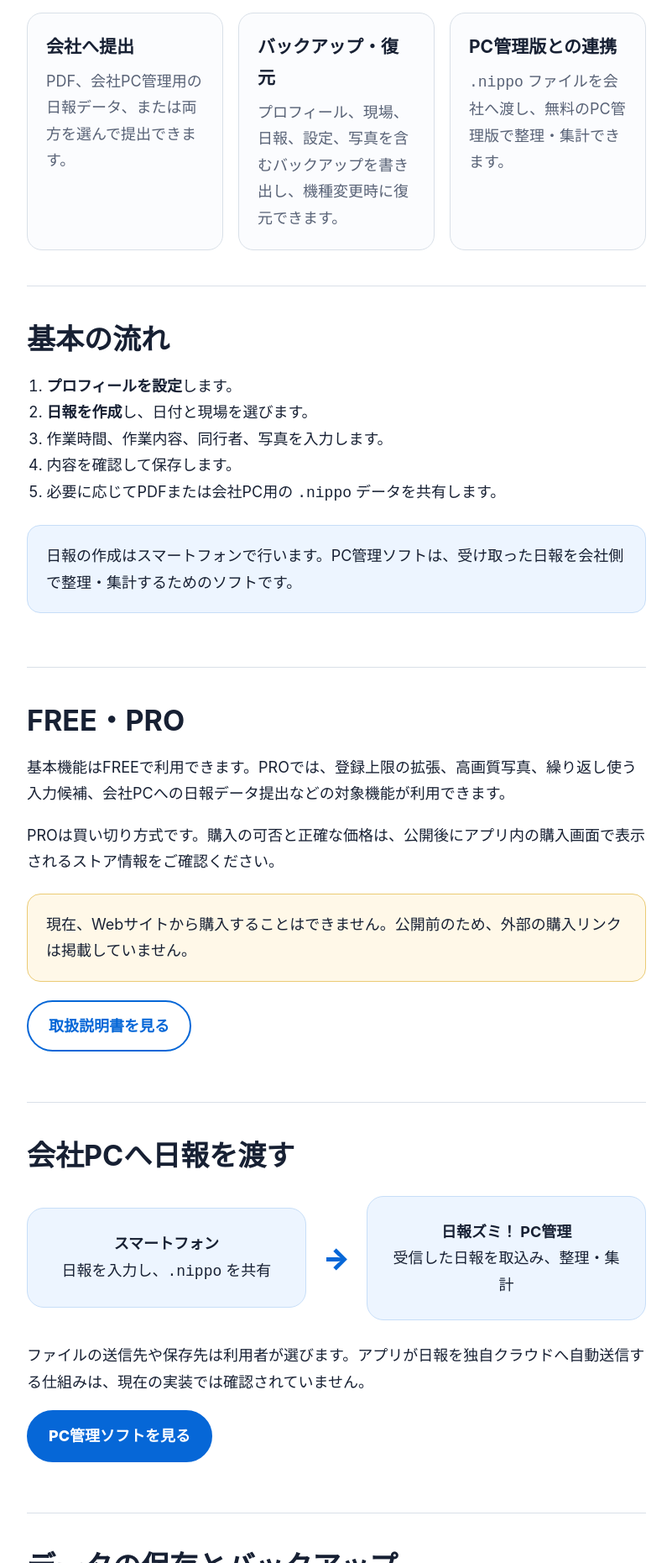
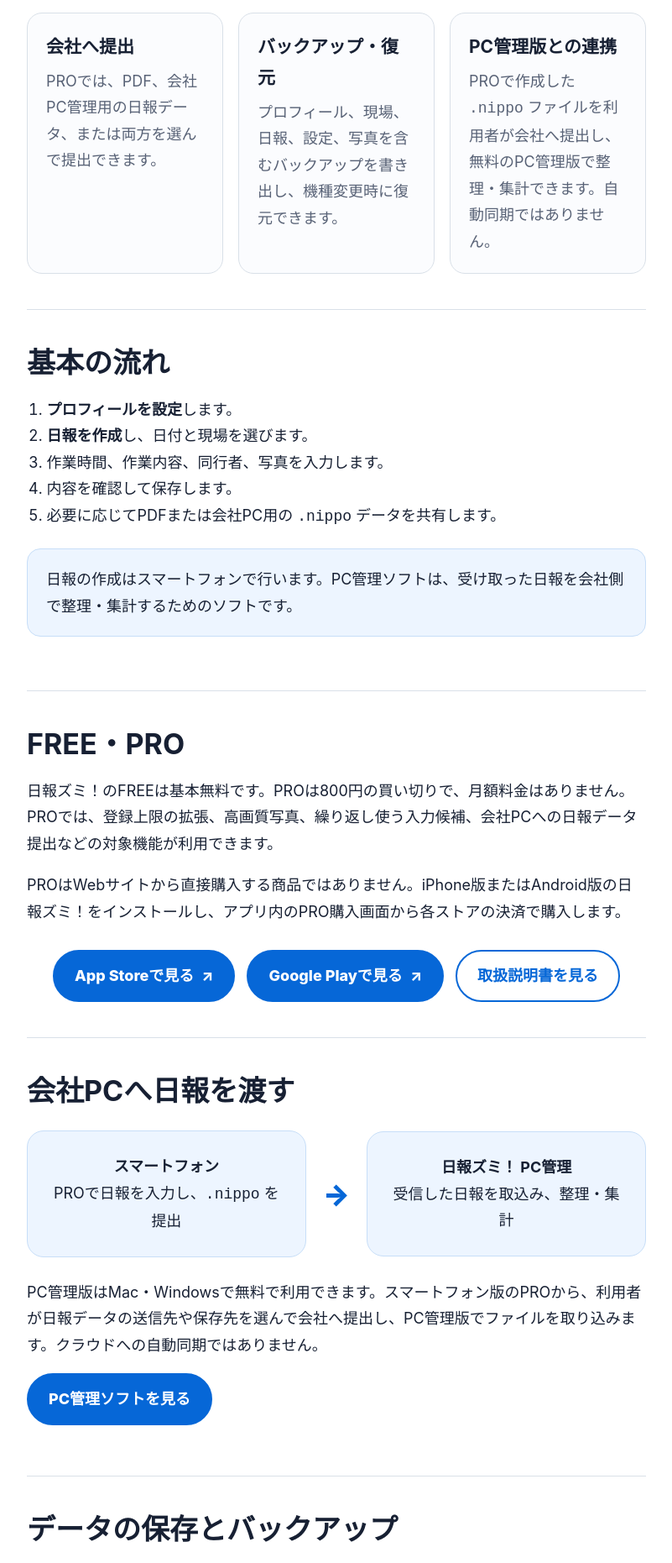
Before and after one commit to haikan385/haikan-app-support, a plain HTML site: page nippozumi.html in a window 1280 px wide. Shown: the part 1010-2871 px from the top of the page at 84% size, without its empty margins (384-1185 px from the left). Drawn offline with Linux system fonts and the light colour scheme.

Commit message:
Update NippoZumi release and pricing guidance

```diff
--- a/nippozumi.html
+++ b/nippozumi.html
@@ -2,10 +2,10 @@
 <header class="site-header"><div class="nav-wrap"><a class="brand" href="index.html">配管アプリサポート</a><button class="menu-button" type="button" aria-label="メニューを開く" aria-expanded="false">☰</button><nav class="nav" aria-label="メインメニュー"><a href="index.html">ホーム</a><a href="testozumi.html">テストズミ！</a><a href="nippozumi.html" aria-current="page">日報ズミ！</a><a href="nippozumi-pc.html">PC管理</a><a href="haikan45.html">配管45°</a><a href="faq.html">よくある質問</a><a href="contact.html">お問い合わせ</a></nav></div></header>
 <main id="main"><section class="page-hero"><div class="container page-hero-inner"><div><div class="eyebrow">スマートフォンで現場日報</div><h1>日報ズミ！</h1><p>現場ごとの作業時間、作業内容、同行者、写真を順番に入力し、日報PDFや会社PC用データを作成できます。</p></div><div class="letter-icon" aria-hidden="true">日</div></div></section>
 <div class="container content-layout"><aside class="side-nav"><strong>このページ</strong><a href="#features">できること</a><a href="#steps">基本の流れ</a><a href="#plans">FREE・PRO</a><a href="#share">PC管理との連携</a><a href="#data">保存とバックアップ</a><a href="nippozumi-manual.html">取扱説明書</a></aside><article class="article">
-<section id="features"><h2>日報作成を、分かりやすく</h2><div class="feature-grid"><div class="feature-box"><h3>通常入力・かんたん入力</h3><p>詳しく入力する通常入力と、画面の案内に沿って進む9ステップのかんたん入力を選べます。</p></div><div class="feature-box"><h3>現場と作業時間</h3><p>1日の日報に複数現場を登録し、開始・終了・休憩時間、天候、作業内容、備考を記録します。</p></div><div class="feature-box"><h3>写真1〜6枚と説明</h3><p>現場ごとに写真を追加し、各写真へ説明を付けて記録できます。</p></div><div class="feature-box"><h3>同行者</h3><p>自社・応援・その他の同行者、所属、参加時間を記録できます。</p></div><div class="feature-box"><h3>カレンダー</h3><p>保存した日報を日付ごとに確認し、過去の日報を編集できます。</p></div><div class="feature-box"><h3>PDF作成・共有</h3><p>現場別または1日まとめのPDFを作成し、印刷・共有できます。</p></div><div class="feature-box"><h3>会社へ提出</h3><p>PDF、会社PC管理用の日報データ、または両方を選んで提出できます。</p></div><div class="feature-box"><h3>バックアップ・復元</h3><p>プロフィール、現場、日報、設定、写真を含むバックアップを書き出し、機種変更時に復元できます。</p></div><div class="feature-box"><h3>PC管理版との連携</h3><p><code>.nippo</code> ファイルを会社へ渡し、無料のPC管理版で整理・集計できます。</p></div></div></section>
+<section id="features"><h2>日報作成を、分かりやすく</h2><div class="feature-grid"><div class="feature-box"><h3>通常入力・かんたん入力</h3><p>詳しく入力する通常入力と、画面の案内に沿って進む9ステップのかんたん入力を選べます。</p></div><div class="feature-box"><h3>現場と作業時間</h3><p>1日の日報に複数現場を登録し、開始・終了・休憩時間、天候、作業内容、備考を記録します。</p></div><div class="feature-box"><h3>写真1〜6枚と説明</h3><p>現場ごとに写真を追加し、各写真へ説明を付けて記録できます。</p></div><div class="feature-box"><h3>同行者</h3><p>自社・応援・その他の同行者、所属、参加時間を記録できます。</p></div><div class="feature-box"><h3>カレンダー</h3><p>保存した日報を日付ごとに確認し、過去の日報を編集できます。</p></div><div class="feature-box"><h3>PDF作成・共有</h3><p>現場別または1日まとめのPDFを作成し、印刷・共有できます。</p></div><div class="feature-box"><h3>会社へ提出</h3><p>PROでは、PDF、会社PC管理用の日報データ、または両方を選んで提出できます。</p></div><div class="feature-box"><h3>バックアップ・復元</h3><p>プロフィール、現場、日報、設定、写真を含むバックアップを書き出し、機種変更時に復元できます。</p></div><div class="feature-box"><h3>PC管理版との連携</h3><p>PROで作成した <code>.nippo</code> ファイルを利用者が会社へ提出し、無料のPC管理版で整理・集計できます。自動同期ではありません。</p></div></div></section>
 <section id="steps"><h2>基本の流れ</h2><ol><li><strong>プロフィールを設定</strong>します。</li><li><strong>日報を作成</strong>し、日付と現場を選びます。</li><li>作業時間、作業内容、同行者、写真を入力します。</li><li>内容を確認して保存します。</li><li>必要に応じてPDFまたは会社PC用の <code>.nippo</code> データを共有します。</li></ol><div class="note">日報の作成はスマートフォンで行います。PC管理ソフトは、受け取った日報を会社側で整理・集計するためのソフトです。</div></section>
-<section id="plans"><h2>FREE・PRO</h2><p>基本機能はFREEで利用できます。PROでは、登録上限の拡張、高画質写真、繰り返し使う入力候補、会社PCへの日報データ提出などの対象機能が利用できます。</p><p>PROは買い切り方式です。購入の可否と正確な価格は、公開後にアプリ内の購入画面で表示されるストア情報をご確認ください。</p><div class="note warning">現在、Webサイトから購入することはできません。公開前のため、外部の購入リンクは掲載していません。</div><p><a class="button secondary" href="nippozumi-manual.html">取扱説明書を見る</a></p></section>
-<section id="share"><h2>会社PCへ日報を渡す</h2><div class="flow"><div class="flow-box"><strong>スマートフォン</strong><br>日報を入力し、<code>.nippo</code> を共有</div><div class="flow-arrow" aria-hidden="true">→</div><div class="flow-box"><strong>日報ズミ！ PC管理</strong><br>受信した日報を取込み、整理・集計</div></div><p>ファイルの送信先や保存先は利用者が選びます。アプリが日報を独自クラウドへ自動送信する仕組みは、現在の実装では確認されていません。</p><p><a class="button" href="nippozumi-pc.html">PC管理ソフトを見る</a></p></section>
+<section id="plans"><h2>FREE・PRO</h2><p>日報ズミ！のFREEは基本無料です。PROは800円の買い切りで、月額料金はありません。PROでは、登録上限の拡張、高画質写真、繰り返し使う入力候補、会社PCへの日報データ提出などの対象機能が利用できます。</p><p>PROはWebサイトから直接購入する商品ではありません。iPhone版またはAndroid版の日報ズミ！をインストールし、アプリ内のPRO購入画面から各ストアの決済で購入します。</p><div class="button-row"><a class="button external" href="https://apps.apple.com/jp/app/id6823974960" target="_blank" rel="noopener noreferrer">App Storeで見る</a><a class="button external" href="https://play.google.com/store/apps/details?id=jp.genbanippo.genba_nippo" target="_blank" rel="noopener noreferrer">Google Playで見る</a><a class="button secondary" href="nippozumi-manual.html">取扱説明書を見る</a></div></section>
+<section id="share"><h2>会社PCへ日報を渡す</h2><div class="flow"><div class="flow-box"><strong>スマートフォン</strong><br>PROで日報を入力し、<code>.nippo</code> を提出</div><div class="flow-arrow" aria-hidden="true">→</div><div class="flow-box"><strong>日報ズミ！ PC管理</strong><br>受信した日報を取込み、整理・集計</div></div><p>PC管理版はMac・Windowsで無料で利用できます。スマートフォン版のPROから、利用者が日報データの送信先や保存先を選んで会社へ提出し、PC管理版でファイルを取り込みます。クラウドへの自動同期ではありません。</p><p><a class="button" href="nippozumi-pc.html">PC管理ソフトを見る</a></p></section>
 <section id="data"><h2>データの保存とバックアップ</h2><p>プロフィール、現場、日報、同行者、テンプレート、設定は端末内のアプリ用保存領域に保存されます。写真もアプリのDocuments領域へコピーして保存します。</p><p>バックアップには保存データと参照中の写真・ロゴ等を埋め込んで書き出します。大切な業務データは、利用者自身で安全な場所へ定期的に保管してください。</p><p><a href="nippozumi-privacy.html">日報ズミ！のプライバシーポリシー</a></p></section>
 </article></div></main>
 <footer class="site-footer"><div class="container footer-grid"><div><strong>配管アプリサポート</strong><div class="footer-operator">運営：南洋設備工業株式会社</div><div class="footer-contact"><a href="mailto:haikan45app@gmail.com">haikan45app@gmail.com</a></div><small>© <span data-year></span> 配管アプリサポート</small></div><div class="footer-links"><strong>日報ズミ！</strong><a href="nippozumi.html">スマートフォン版</a><a href="nippozumi-pc.html">PC管理版</a><a href="nippozumi-download.html">ダウンロード</a></div><div class="footer-links"><strong>サポート</strong><a href="nippozumi-manual.html">取扱説明書</a><a href="faq.html#nippozumi">よくある質問</a><a href="contact.html">お問い合わせ</a><a href="nippozumi-privacy.html">プライバシー</a></div></div></footer><script src="assets/js/main.js"></script></body></html>
```
Also changed, not shown: faq.html (+3 -2 lines).
